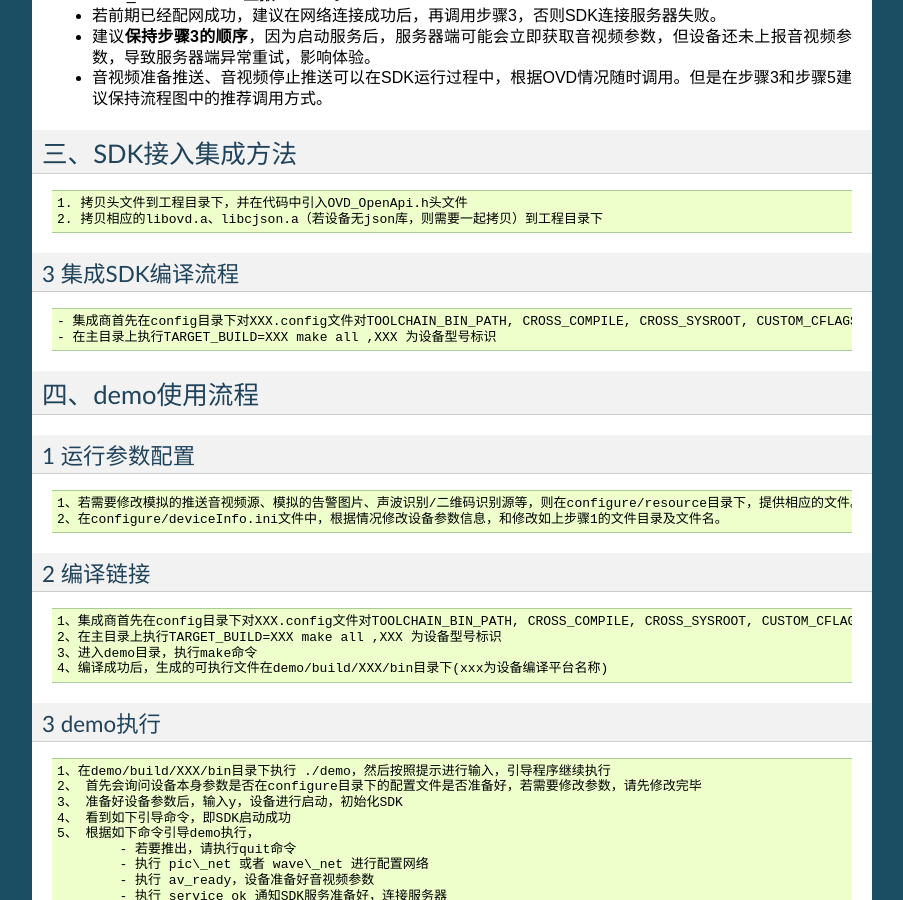
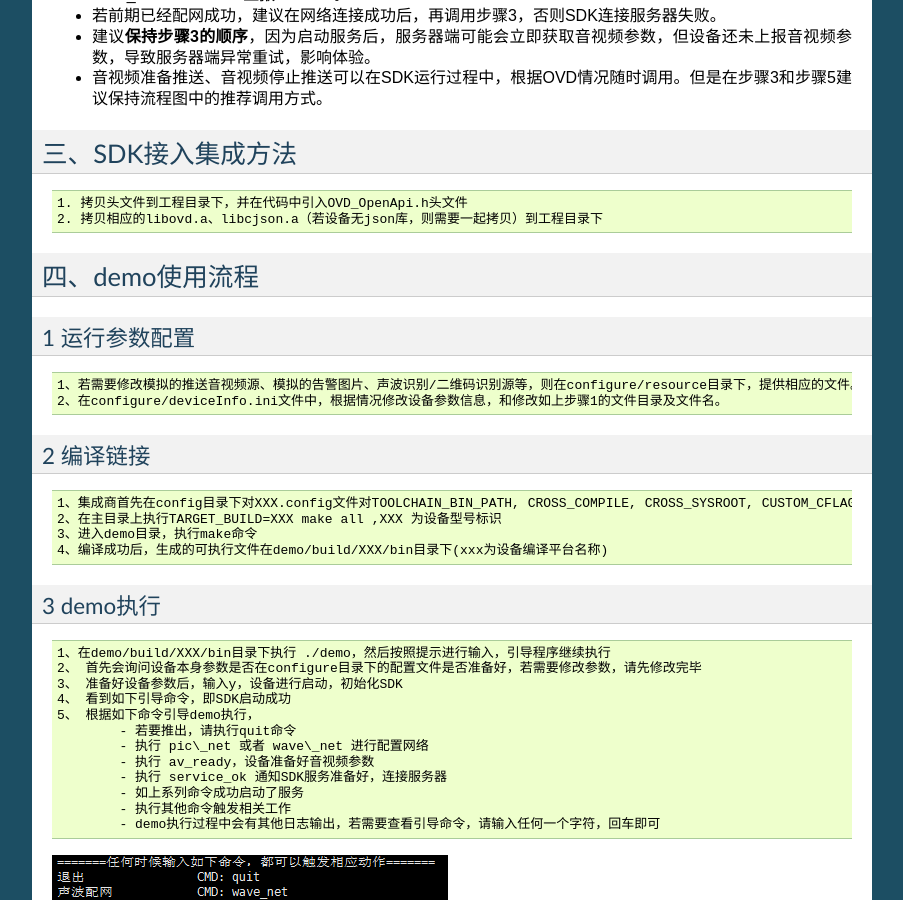
Before and after one commit to jamken/open_dev_sdk, a Sphinx documentation site: the page built from docs/SDK_guidance.md, in a window 1280 px wide and 900 px high, scrolled down 4357 px. Shown: the whole window, without its empty margins (198-1101 px from the left). Built offline with Sphinx 7.4.7, drawn with Linux system fonts in a browser that asks for light colours.

Commit message:
删除第三节部分内容

```diff
--- a/docs/SDK_guidance.md
+++ b/docs/SDK_guidance.md
@@ -126,11 +126,6 @@
 	2. 拷贝相应的libovd.a、libcjson.a（若设备无json库，则需要一起拷贝）到工程目录下
 
 
-### 3 集成SDK编译流程
-	- 集成商首先在config目录下对XXX.config文件对TOOLCHAIN_BIN_PATH, CROSS_COMPILE, CROSS_SYSROOT, CUSTOM_CFLAGS进行修改，适配自己的编译环境
-	- 在主目录上执行TARGET_BUILD=XXX make all ,XXX 为设备型号标识
-
-
 ## 四、demo使用流程
 ### 1 运行参数配置
 	1、若需要修改模拟的推送音视频源、模拟的告警图片、声波识别/二维码识别源等，则在configure/resource目录下，提供相应的文件。
```
